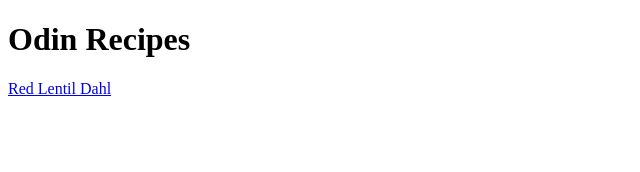
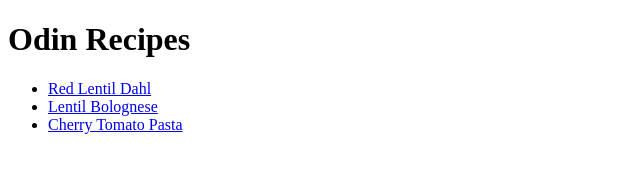
Before and after one commit to owen-addison/odin-recipes, a plain HTML site: page index.html in a window 1280 px wide. Shown: the whole page, without its empty margins (0-640 px from the left). Drawn offline with Linux system fonts and the light colour scheme.

Commit message:
Adds links to new recipe pages in index.html

```diff
--- a/index.html
+++ b/index.html
@@ -8,6 +8,10 @@
     <body>
         <h1>Odin Recipes</h1>
 
-        <a href="recipes/dahl.html">Red Lentil Dahl</a>
+        <ul>
+            <li><a href="recipes/dahl.html">Red Lentil Dahl</a></li>
+            <li><a href="recipes/lentil-bolognese.html">Lentil Bolognese</a></li>
+            <li><a href="recipes/cherry-tomato-pasta.html">Cherry Tomato Pasta</a></li>
+        </ul>
     </body>
 </html>
```
